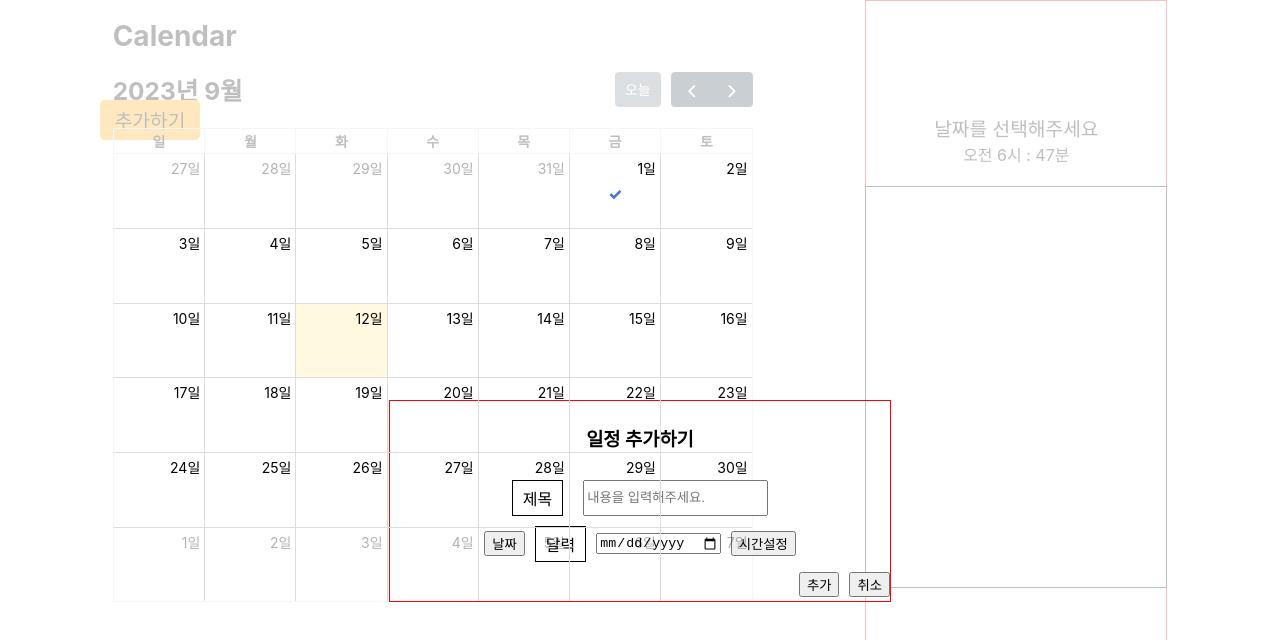
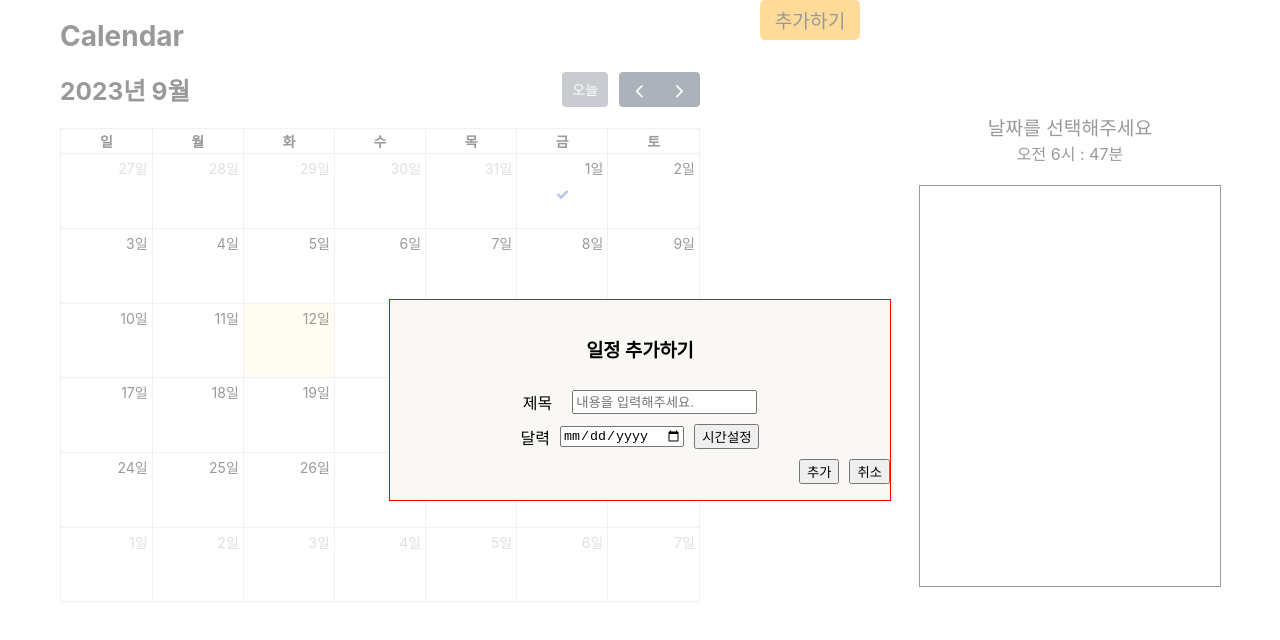
Before and after one commit to kimjinzx/workmanagement, a React (Create React App) app in the folder reactproj/: page / in a window 1280 px wide. Both pictures are taken after a click on the button "추가하기". Shown: the top 640 px of the page. Built offline with nearby package versions, Linux system fonts and the light colour scheme.

Commit message:
상태 라이브러리 업데이트 및 work 기능 수정

```diff
--- a/reactproj/src/App.css
+++ b/reactproj/src/App.css
@@ -4,7 +4,6 @@
   justify-content: space-evenly;
   position: relative;
 }
-
 .modal {
   display: flex;
   flex-direction: column;
@@ -28,11 +27,6 @@
   gap: 20px;
 }
 
-.modal-top span {
-  border: 1px solid;
-  padding: 5px 10px;
-}
-
 .modal-bottom {
   width: 100%;
   display: flex;
@@ -41,14 +35,41 @@
   align-items: center;
 }
 
-.modal-bottom span {
-  border: 1px solid;
-  padding: 5px 10px;
-}
-
 .modal-btn {
   width: 100%;
   display: flex;
   justify-content: flex-end;
   gap: 10px;
 }
+
+.modal {
+  display: flex;
+  flex-direction: column;
+  width: 500px;
+  height: 200px;
+  background-color: hsl(36, 38%, 97%);
+  align-items: center;
+  justify-content: center;
+
+  position: fixed;
+
+  z-index: 1000;
+
+  margin: auto;
+  top: 0;
+  bottom: 0;
+  left: 0;
+  right: 0;
+
+  gap: 10px;
+}
+
+.modal-overlay {
+  position: fixed;
+  top: 0;
+  left: 0;
+  right: 0;
+  bottom: 0;
+  background-color: rgba(255, 255, 255, 0.6);
+  z-index: 999;
+}
--- a/reactproj/src/App.js
+++ b/reactproj/src/App.js
@@ -1,68 +1,46 @@
-import logo from "./logo.svg";
 import Calendar from "./components/Calendar.js";
 import Work from "./components/Work.js";
-import React, { useState } from "react";
 import "./App.css";
 import Button from "./components/Button";
 import ReactModal from "react-modal";
+import { useStore } from "./components/Store";
 
 ReactModal.setAppElement("#root");
 
 function App() {
-  const [selectedDate, setSelectedDate] = useState(null);
-
-  //날짜, 시간 상태
-  const [date, setDate] = useState(new Date());
-
-  //모달 관리 상태
-  const [modalIsOpen, setModalIsOpen] = useState(false);
-
-  //모달창 input값으로 입력받은 할일을 관리하는 상태
-  const [inputValue, setInputValue] = useState("");
-
-  //입력받은 할일을 관리하는 배열 상태
-  const [todos, setTodos] = useState([]);
-
-  //추가 버튼을 누르면 배열에 input을 통해 입력받은 값을 저장하는 함수
-  const registerTodo = () => {
-    if (inputValue) {
-      setTodos([...todos, inputValue]);
-      setModalIsOpen(false);
-      console.log(todos); //삭제할 내용
-    } else {
-      console.log("할일이 입력되지 않았습니다.");
-    }
-  };
-
-  //모달 여는 함수
-  const modalOpen = () => {
-    setInputValue("");
-    setModalIsOpen(true);
-  };
-
-  //모달 닫는 함수
-  const closeModal = () => {
-    setModalIsOpen(false);
-  };
+  const {
+    selectedDate,
+    setSelectedDate,
+    date,
+    setDate,
+    modalIsOpen,
+    setModalIsOpen,
+    inputValue,
+    setInputValue,
+    todos,
+    registerTodo,
+    modalOpen,
+    closeModal,
+  } = useStore();
 
   return (
     <div className="App">
-      {/* <Button modalOpen={modalOpen} />
-      <Calendar />
-      <Work date={date} setDate={setDate} todos={todos}/> */}
+      <Calendar selectedDate={selectedDate} setSelectedDate={setSelectedDate} />
       <Button modalOpen={modalOpen} />
-      <Calendar selectedDate={selectedDate} setSelectedDate={setSelectedDate} />
       <Work
         date={date}
         setDate={setDate}
         todos={todos}
         selectedDate={selectedDate}
       />{" "}
-      {/* 선택된 날짜를 전달 */}
-      {/* 클릭하면 나오는 모달창 */}
-      <ReactModal isOpen={modalIsOpen} className="modal">
+      <ReactModal
+        isOpen={modalIsOpen}
+        className="modal"
+        overlayClassName="modal-overlay"
+        shouldCloseOnOverlayClick={false}
+        onRequestClose={closeModal} // 모달 외부 클릭시 닫힘 기능 추가
+      >
         <h3>일정 추가하기</h3>
-
         <div className="modal-top">
           <span>제목</span>
           <input
@@ -72,13 +50,14 @@ function App() {
             onChange={(e) => setInputValue(e.target.value)}
           />
         </div>
-
         <div className="modal-bottom">
-          <button>날짜</button>
-          {/* <button type="date">달력보기</button> */}
+          {/* <button>날짜</button> */}
           <span>달력</span>
-          <input type="date" name="달력보기" />
-          {/* input태그 date 속성 */}
+          <input
+            type="date"
+            name="달력보기"
+            onChange={(e) => setSelectedDate(e.target.value)}
+          />
           <button>시간설정</button>
         </div>
 
--- a/reactproj/src/components/Button.css
+++ b/reactproj/src/components/Button.css
@@ -7,7 +7,4 @@
   outline: none;
   border: none;
   border-radius: 5px;
-  position: absolute;
-  top: 100px;
-  left: 100px;
 }
--- a/reactproj/src/components/Button.js
+++ b/reactproj/src/components/Button.js
@@ -1,7 +1,9 @@
 import React from "react";
 import "./Button.css";
+import { useStore } from "./Store";
 
-const Button = ({ modalOpen }) => {
+const Button = () => {
+  const { modalOpen } = useStore();
   return (
     <button className="btn" onClick={modalOpen}>
       추가하기
--- a/reactproj/src/components/Calendar.css
+++ b/reactproj/src/components/Calendar.css
@@ -20,7 +20,7 @@
 }
 
 .full-calendar {
-  width: 50vw; /* 1vw는 viewport 너비의 1%에 해당한다. 70vw는 viewport 너비의 70%를 의미한다.*/
+  width: 50vw;
   height: 70vh;
 }
 
--- /dev/null
+++ b/reactproj/src/components/Store.js
@@ -0,0 +1,43 @@
+import create from "zustand";
+
+export const useStore = create((set, get) => ({
+  selectedDate: null,
+  date: new Date(),
+  modalIsOpen: false,
+  inputValue: "",
+  todos: [],
+
+  setSelectedDate: (date) => set({ selectedDate: date }),
+  setDate: (date) => set({ date }),
+
+  // 모달 열기 함수
+  modalOpen: () => {
+    set((state) => ({
+      ...state,
+      inputValue: "",
+      modalIsOpen: true,
+    }));
+  },
+
+  // 모달 닫기 함수
+  closeModal: () => {
+    set((state) => ({
+      ...state,
+      modalIsOpen: false,
+    }));
+  },
+
+  setInputValue: (value) => set({ inputValue: value }),
+
+  registerTodo: () => {
+    let { inputValue, todos, selectedDate } = get();
+    if (inputValue) {
+      const newTodo = { date: selectedDate, todoContent: inputValue };
+      set({ todos: [...todos, newTodo] });
+      console.log(todos);
+    } else {
+      console.log("할일이 입력되지 않았습니다.");
+    }
+    return get().inputValue;
+  },
+}));
--- a/reactproj/src/components/Work.css
+++ b/reactproj/src/components/Work.css
@@ -1,7 +1,6 @@
 .work {
   width: 300px;
   height: 700px;
-  border: 1px solid red;
   display: flex;
   flex-direction: column;
   align-items: center;
--- a/reactproj/src/components/Work.js
+++ b/reactproj/src/components/Work.js
@@ -1,8 +1,46 @@
 import React, { useEffect } from "react";
 import Todo from "./Todo";
 import "./Work.css";
+import { useStore } from "zustand";
 
-const Work = ({ date, setDate, todos, selectedDate }) => {
+// const Work = ({ date, setDate, todos, selectedDate }) => {
+//   useEffect(() => {
+//     const timer = setInterval(() => {
+//       setDate(new Date());
+//     }, 6000);
+
+//     return () => {
+//       clearInterval(timer);
+//     };
+//   }, []);
+
+//   return (
+//     <div className="work">
+//       <div className="date">
+//         <div className="day">
+//           {selectedDate ? `${selectedDate}` : "날짜를 선택해주세요"}
+//         </div>
+//       </div>
+
+//       <div className="time">
+//         {date.getHours() < 12 ? "오전" : "오후"} {date.getHours() % 12 || 12}시
+//         : {date.getMinutes()}분
+//       </div>
+
+//       <div className="todo-box">
+//         <ul>
+//           {todos.map((todo, index) => (
+//             <Todo key={index} todo={todo} />
+//           ))}
+//         </ul>
+//       </div>
+//     </div>
+//   );
+// };
+
+// export default Work;
+
+const Work = ({ date, setDate, selectedDate, todos }) => {
   useEffect(() => {
     const timer = setInterval(() => {
       setDate(new Date());
@@ -12,6 +50,12 @@ const Work = ({ date, setDate, todos, selectedDate }) => {
       clearInterval(timer);
     };
   }, []);
+
+  const filteredTodos = todos.filter(
+    (todo) =>
+      new Date(todo.date).toDateString() ===
+      new Date(selectedDate).toDateString()
+  );
 
   return (
     <div className="work">
@@ -28,8 +72,9 @@ const Work = ({ date, setDate, todos, selectedDate }) => {
 
       <div className="todo-box">
         <ul>
-          {todos.map((todo, index) => (
-            <Todo key={index} todo={todo} />
+          {/* filteredTodos 배열을 사용하여 해당 날짜의 할 일만 표시합니다. */}
+          {filteredTodos.map((todo, index) => (
+            <Todo key={index} todo={todo.todoContent} />
           ))}
         </ul>
       </div>
--- a/reactproj/src/stores/ModalState.js
+++ /dev/null
@@ -1,4 +0,0 @@
-import { create } from 'zustand'
-
-
-const modalState = create()
```
